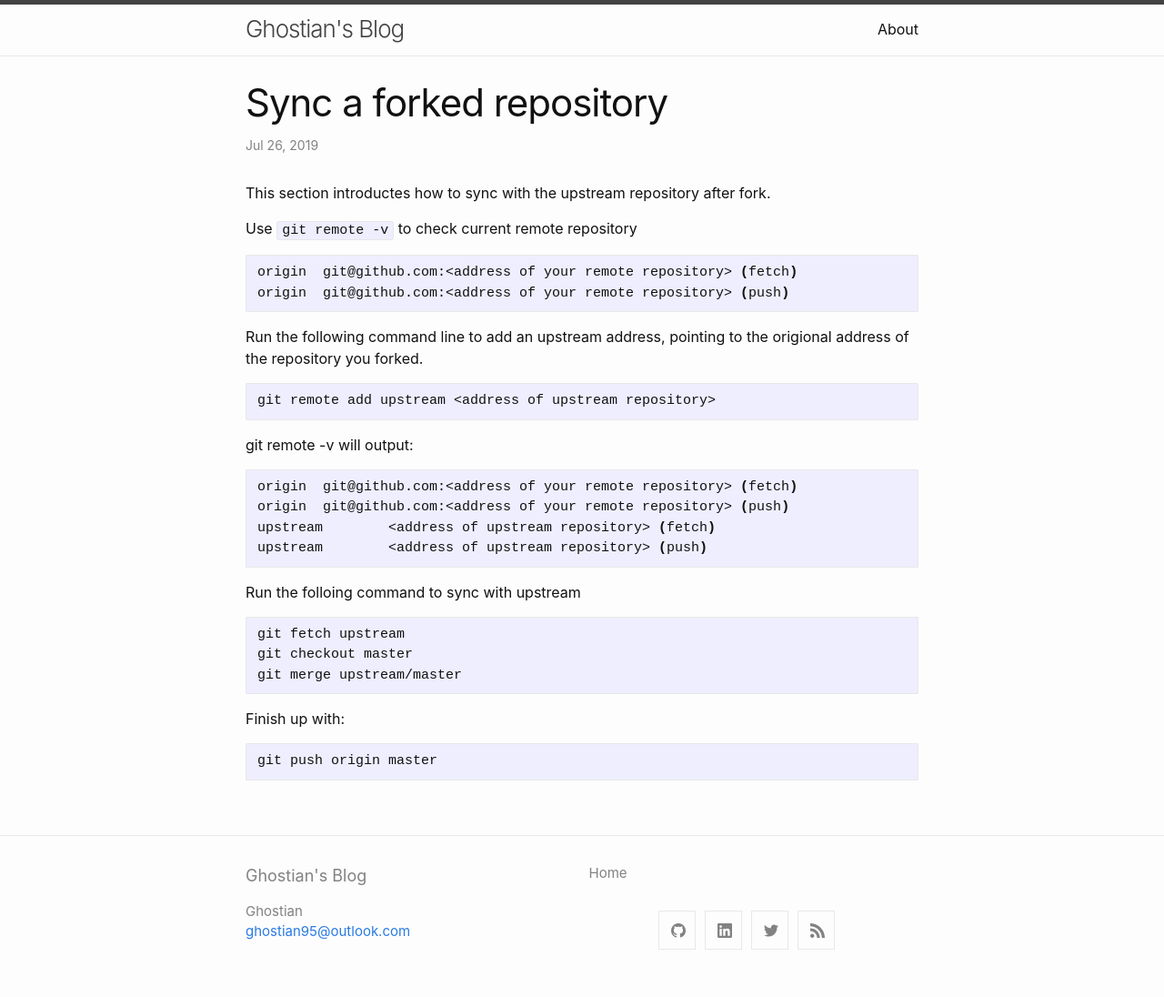
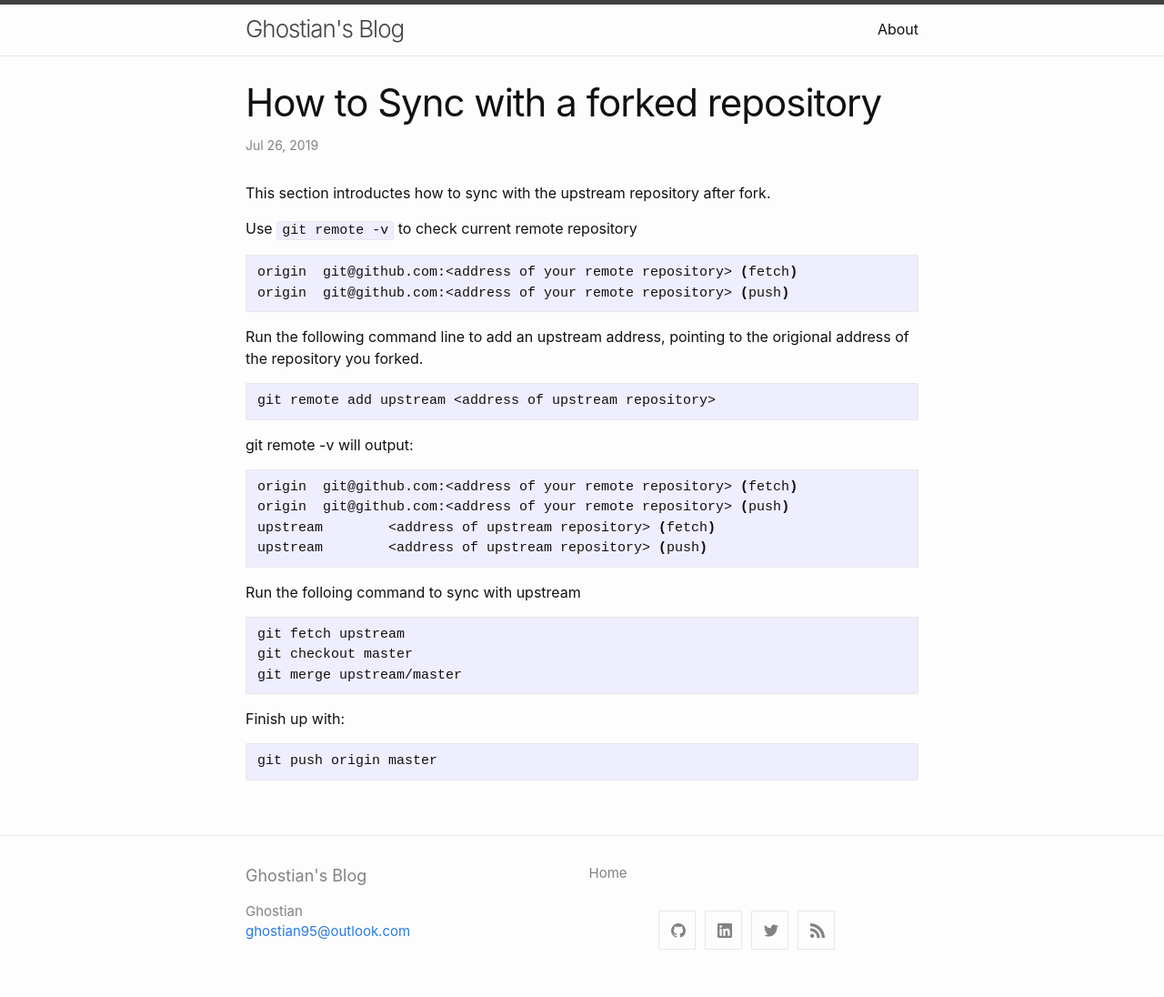
Before and after one commit to ghostian/ghostian.github.io, a Jekyll site: the page built from _posts/2019-07-26-blog-post-3.md, in a window 1280 px wide. Shown: the whole page at 91% size. Built offline with Jekyll 4.4.1, drawn with Linux system fonts in a browser that asks for light colours.

Commit message:
Aug-9: Pandas

```diff
--- a/_posts/2019-07-26-blog-post-3.md
+++ b/_posts/2019-07-26-blog-post-3.md
@@ -1,6 +1,6 @@
 ---
 layout: post
-title:  'Sync a forked repository'
+title:  'How to Sync with a forked repository'
 categories: GitHub Git
 date: 2019-07-26
 ---
```
